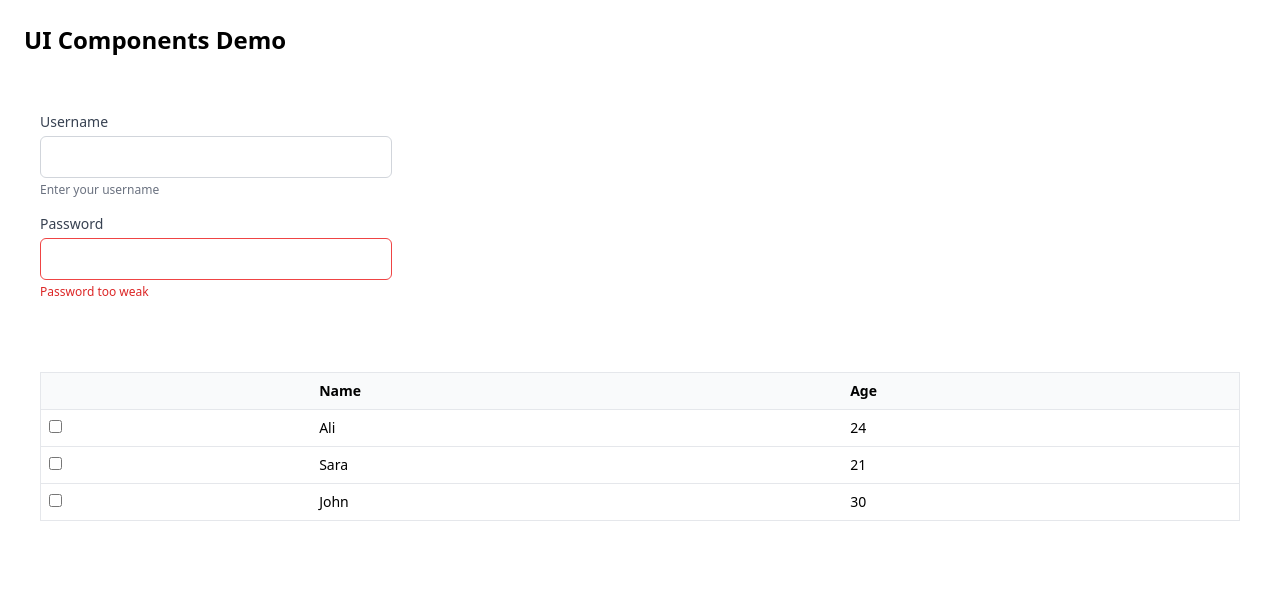
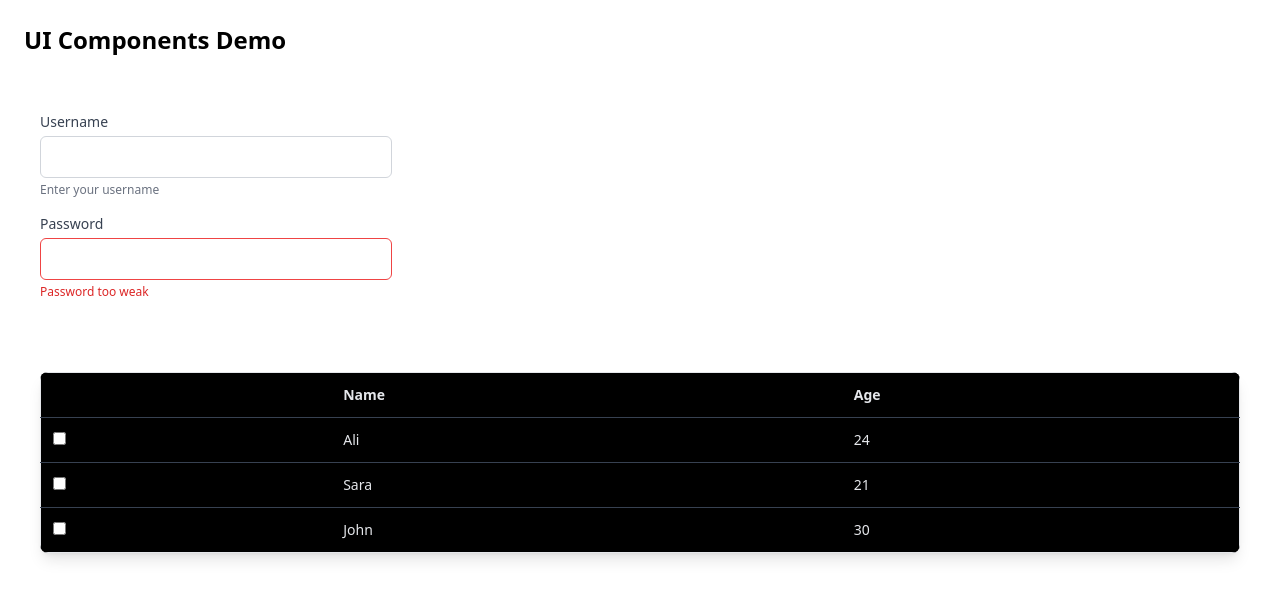
Before and after one commit to aadilaliofficial/internshala-small-assignment, a React (Vite) app in the folder react-ui/: page / in a window 1280 px wide. Shown: the top 598 px of the page. Built offline with nearby package versions, Linux system fonts and the light colour scheme.

Commit message:
Update DataTable.tsx

```diff
--- a/react-ui/src/components/DataTable/DataTable.tsx
+++ b/react-ui/src/components/DataTable/DataTable.tsx
@@ -54,25 +54,32 @@ export function DataTable<T extends { id: string | number }>({
     }
   }
 
-  if (loading) return <p className="p-4 text-center">Loading...</p>;
-  if (data.length === 0) return <p className="p-4 text-center">No data</p>;
+  if (loading) return <p className="p-4 text-center text-neon-green">Loading...</p>;
+  if (data.length === 0) return <p className="p-4 text-center text-neon-pink">No data</p>;
 
   return (
-    <table className="min-w-full border border-gray-200 text-sm">
+    <div className="overflow-x-auto rounded-lg shadow-lg">
+      <table className="min-w-full border border-neon-blue text-sm bg-black text-gray-200 shadow-neon">
         <thead>
-        <tr className="bg-gray-50">
-          {selectable && <th className="p-2"></th>}
+          <tr className="bg-black text-neon-pink">
+            {selectable && <th className="p-3"></th>}
             {columns.map(col => {
               const thClass = [
-              "p-2 text-left",
-              col.sortable ? "cursor-pointer hover:underline" : "",
+                "p-3 text-left font-semibold",
+                col.sortable
+                  ? "cursor-pointer hover:text-neon-green transition duration-200"
+                  : "",
               ]
                 .filter(Boolean)
                 .join(" ");
               return (
                 <th key={col.key} className={thClass} onClick={() => handleSort(col)}>
                   {col.title}
-                {sortKey === col.key && (sortAsc ? " ↑" : " ↓")}
+                  {sortKey === col.key && (
+                    <span className="ml-1 text-neon-blue">
+                      {sortAsc ? "▲" : "▼"}
+                    </span>
+                  )}
                 </th>
               );
             })}
@@ -80,18 +87,22 @@ export function DataTable<T extends { id: string | number }>({
         </thead>
         <tbody>
           {sortedData.map(row => (
-          <tr key={row.id} className="border-t hover:bg-gray-50">
+            <tr
+              key={row.id}
+              className="border-t border-gray-700 hover:bg-neon-dark hover:text-white transition"
+            >
               {selectable && (
-              <td className="p-2">
+                <td className="p-3">
                   <input
                     type="checkbox"
                     checked={selected.has(row.id)}
                     onChange={() => toggleRow(row.id)}
+                    className="accent-neon-pink"
                   />
                 </td>
               )}
               {columns.map(col => (
-              <td key={col.key} className="p-2">
+                <td key={col.key} className="p-3">
                   {String(row[col.dataIndex])}
                 </td>
               ))}
@@ -99,5 +110,6 @@ export function DataTable<T extends { id: string | number }>({
           ))}
         </tbody>
       </table>
+    </div>
   );
 }
```
Lines whose indentation alone changed are shown as unchanged.
